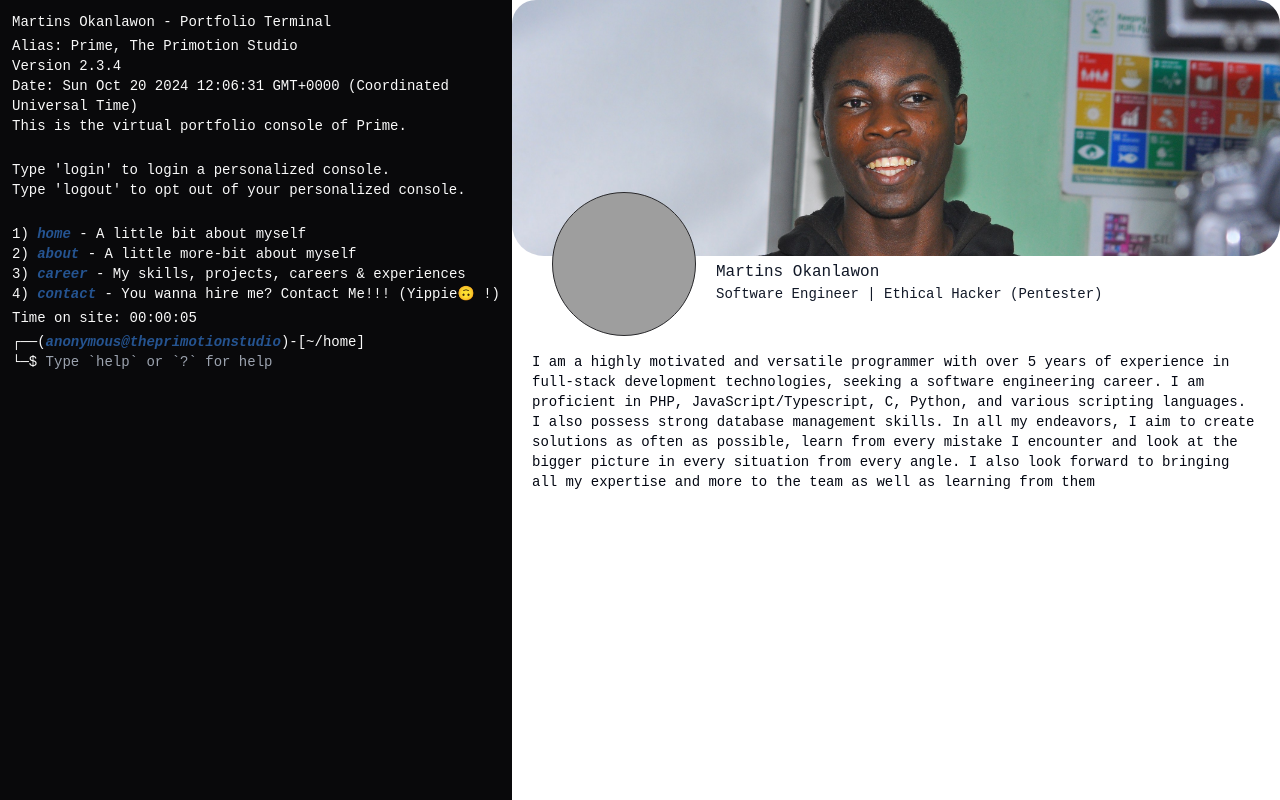
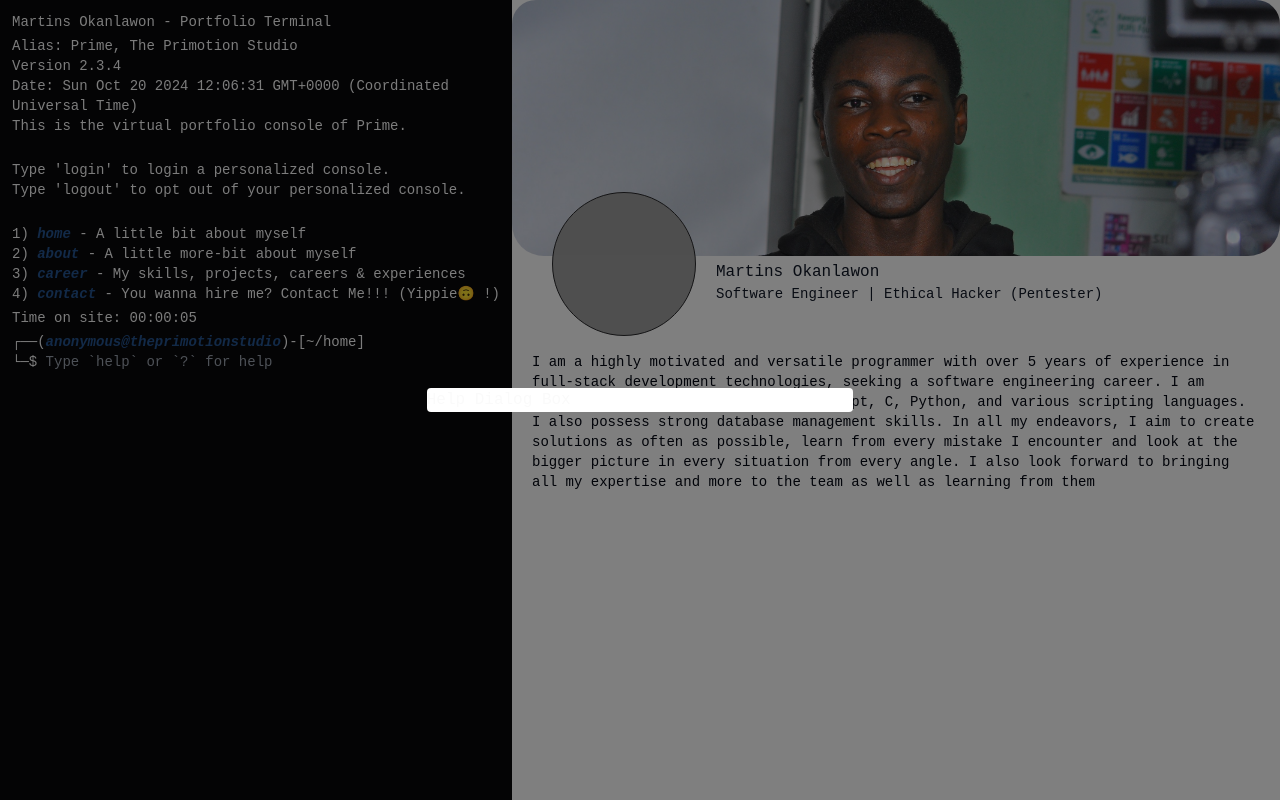
Before and after one commit to PrimotionStudio/PrimotionStudio.github.io, a Next.js app: page / in a window 1280 px wide. Built offline with nearby package versions, Linux system fonts and the light colour scheme; grey boxes are pictures that could not be loaded.

Commit message:
"Added Modal component and corresponding CSS styles"

```diff
--- a/src/app/page.tsx
+++ b/src/app/page.tsx
@@ -4,6 +4,17 @@ import "./style.css";
 import primeCoverBackground from '@/public/assets/images/prime-cover.png';
 import profilePhoto from '@/public/assets/images/ThePrimotionStudio.png';
 import React, { useEffect, useRef, useState } from 'react';
+
+export const Modal = () => {
+  return (
+    <div className="modal-backdrop flex justify-center items-center">
+      <div className="modal w-10/12 md:w-1/3 bg-white rounded">
+        <h3>Help Dialog Box</h3>
+      </div>
+    </div>
+  );
+};
+
 
 const Home = () => {
   const inputRef = useRef<HTMLInputElement>(null);
@@ -198,6 +209,7 @@ const Home = () => {
           </p>
         </div>
       </div>
+      <Modal />
     </div >
   );
 };
--- a/src/app/style.css
+++ b/src/app/style.css
@@ -7,7 +7,21 @@
 	background-size: cover;
 	background-repeat: no-repeat;
 }
-
+.modal-backdrop {
+	position: fixed;
+	top: 0;
+	left: 0;
+	width: 100%;
+	height: 100%;
+	background: rgba(0, 0, 0, 0.5);
+}
+/* .modal {
+	padding: 30px;
+	max-width: 480px;
+	margin: 200px auto;
+	background: #fff;
+	border-radius: 10px;
+} */
 /* div.profile {
 	transform: translate(2em, 12em);
 	display: flex;
```
